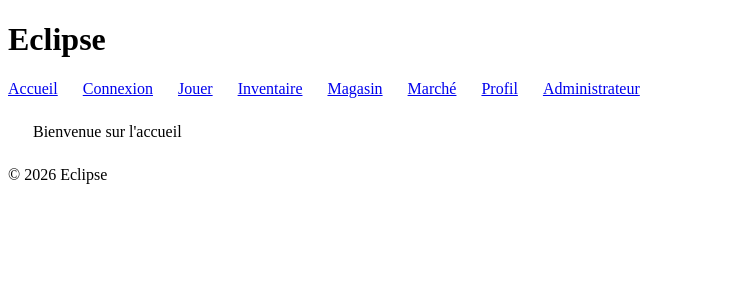
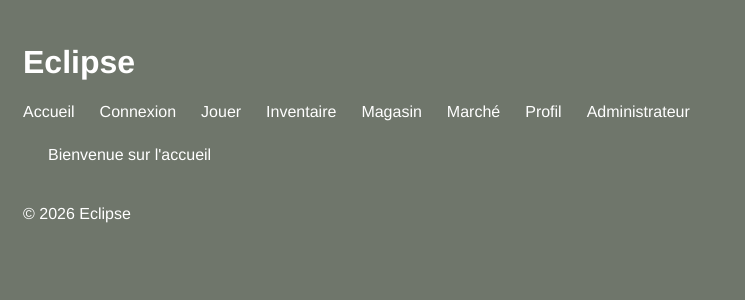
Before and after one commit to alexbed98/eclipse, a React (Vite) app: page / in a window 1280 px wide. Shown: the top 300 px of the page, without its empty margins (0-745 px from the left). Built offline with nearby package versions, Linux system fonts and the light colour scheme.

Commit message:
premiers test pour backend

```diff
--- a/src/components/general/Header.jsx
+++ b/src/components/general/Header.jsx
@@ -7,8 +7,8 @@ import '../../css/header.css'
 function Header(){
     return (
         <header>
-            <h1>Eclipse</h1>
-            <nav>
+            <Link to="/"><h1>Eclipse</h1></Link>
+            <nav className='header-nav'>
                 <Link to="/">Accueil</Link>
                 <Link to="/connection">Connexion</Link> {/* devra etre visible seulement pour les utilisateurs non-connectes */}
                 <Link to="/game">Jouer</Link> {/* devra etre visible seulement pour les utilisateurs connectes */}
--- /dev/null
+++ b/src/components/profil/Player.jsx
@@ -0,0 +1,14 @@
+
+
+function Player({player}){
+
+    if (!player) {
+        return <div>Chargement des donnees du joueur...</div>
+    }
+
+    return (
+        <div>joueur: {player.alias}</div>
+    );
+}
+
+export default Player
--- a/src/css/header.css
+++ b/src/css/header.css
@@ -1,4 +1,4 @@
-nav {
+.header-nav {
     display: flex;
     gap: 25px;
     align-items: center;
--- a/src/css/index.css
+++ /dev/null
@@ -1,3 +0,0 @@
-main {
-    margin: 25px;
-}
--- /dev/null
+++ b/src/css/main.css
@@ -0,0 +1,30 @@
+:root {
+    /* couleurs de la palette */
+    --color-black: #000000;
+    --color-dim-grey: #6F766B;
+    --color-gold: #F7D126;
+    --color-blood-red: #8F000A;
+    --color-powder-petal: #FBE6DA;
+
+    /* autres couleurs */
+    --color-white: #FFFFFF;
+}
+
+* {
+    background-color: var(--color-dim-grey);
+    color: var(--color-white);
+    font-family: 'Franklin Gothic Medium', 'Arial Narrow', Arial, sans-serif;
+}
+
+body {
+    padding: 15px;
+}
+
+main {
+    padding: 25px;
+}
+
+/* pour enlever les underscores sous les liens cliquables */
+a {
+    text-decoration: none;
+}
--- a/src/main.jsx
+++ b/src/main.jsx
@@ -1,7 +1,7 @@
 import { StrictMode } from 'react'
 import { createRoot } from 'react-dom/client'
 import { BrowserRouter } from 'react-router-dom'
-import './css/index.css'
+import './css/main.css'
 import App from './App.jsx'
 
 createRoot(document.getElementById('root')).render(
--- a/src/pages/Profile.jsx
+++ b/src/pages/Profile.jsx
@@ -1,8 +1,30 @@
+import { useState, useEffect} from 'react';
 
+import Player from "../components/profil/Player";
 
 function Profile() {
+
+    const [player, setPlayer] = useState(null)
+
+    {/* il va falloir recuperer l'id du joueur connecter en session */}
+    let id = 3
+
+    useEffect(() => {
+        fetch(`http://localhost:5000/api/joueurs/${id}`)
+            .then((res) => res.json())
+            .then((data) => {
+                if (data) {
+                    setPlayer(data);
+                }
+            })
+            .catch((err) => console.error("Erreur de connexion:", err));
+    }, [id]);
+
     return (
-        <div>Bienvenue sur le profil</div>
+        <>
+            <div>Bienvenue sur le profil</div>
+            <Player player={player}/>
+        </>
     );
 }
 
```
